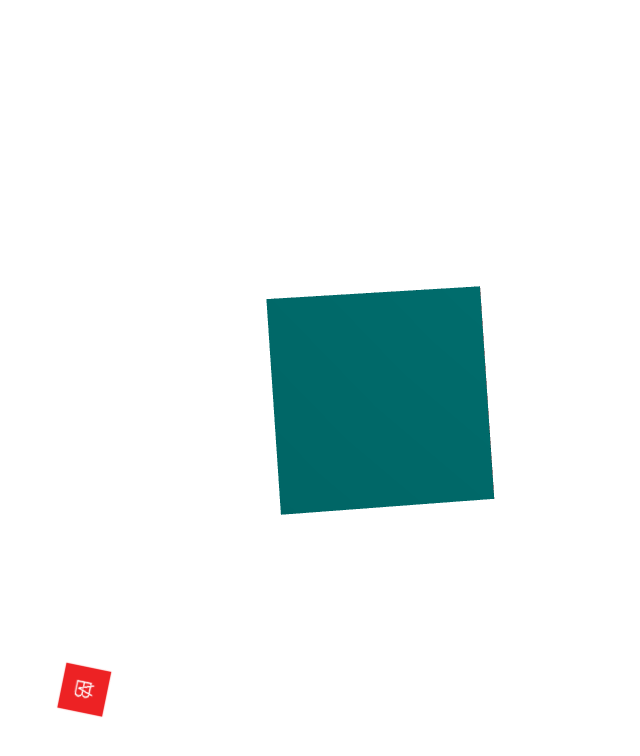
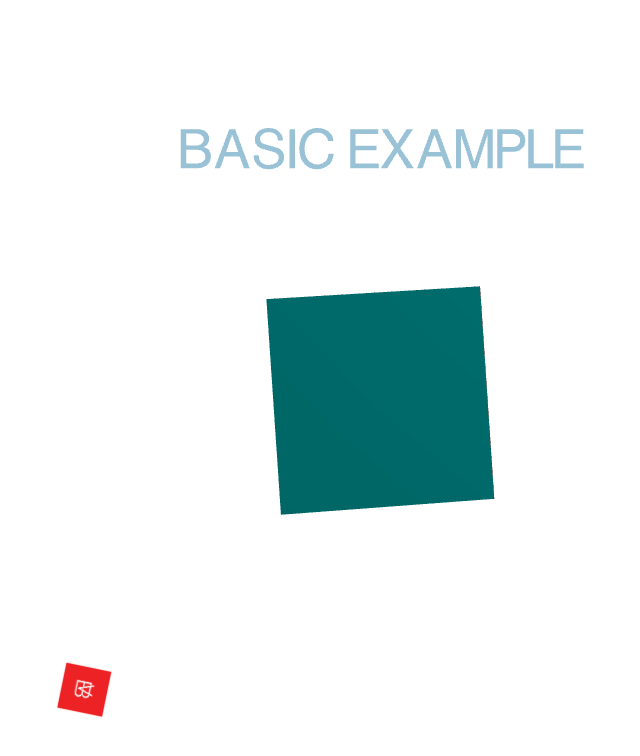
Before and after one commit to alexvargasbenamburg/webpack-treejs, a website built with webpack: page index.html in a window 1280 px wide. Shown: the whole page, without its empty margins (266-906 px from the left). Built offline with nearby package versions, Linux system fonts and the light colour scheme.

Commit message:
text example added

```diff
--- a/index.html
+++ b/index.html
@@ -8,6 +8,6 @@
     <title>Wonderfull title</title>
   </head>
   <body>
-    <script src="public/bundle.js"></script>
+    <script src="bundle.js"></script>
   </body>
 </html>
--- a/src/index.js
+++ b/src/index.js
@@ -5,6 +5,7 @@ if (WEBGL.isWebGLAvailable()) {
   var camera, scene, renderer;
 
   const textureLoader = new THREE.TextureLoader();
+  const fontLoader = new THREE.FontLoader();
 
   var cube;
   var logo;
@@ -72,7 +73,28 @@ if (WEBGL.isWebGLAvailable()) {
     });
     logo = new THREE.Mesh(logoGeometry, logoMaterial);
     scene.add(logo);
-    logo.position.set(-1.5,-1.5,0);
+    logo.position.set(-1.5, -1.5, 0);
+
+    fontLoader.load('/static/fonts/helvetiker_regular.typeface.json', function (font) {
+      const color = 0x006699;
+      const matDark = new THREE.LineBasicMaterial({
+        color: color,
+        side: THREE.DoubleSide,
+      });
+      const matLite = new THREE.MeshBasicMaterial({
+        color: color,
+        transparent: true,
+        opacity: 0.4,
+        side: THREE.DoubleSide,
+      });
+      const message = 'BASIC EXAMPLE';
+      const shapes = font.generateShapes(message, 1);
+      const geometry = new THREE.ShapeGeometry(shapes);
+      geometry.computeBoundingBox();
+      const text = new THREE.Mesh(geometry, matLite);
+      text.position.set(-5,6,-20);
+      scene.add(text);
+    }); //end load function
   }
 
   function update() {
--- a/webpack.config.dev.js
+++ b/webpack.config.dev.js
@@ -4,7 +4,7 @@ module.exports = {
   mode: 'development',
   entry: './src/index.js',
   output: {
-    path: path.resolve(__dirname, 'public'),
+    path: path.resolve(__dirname),
     filename: 'bundle.js',
   },
   module: {
```
